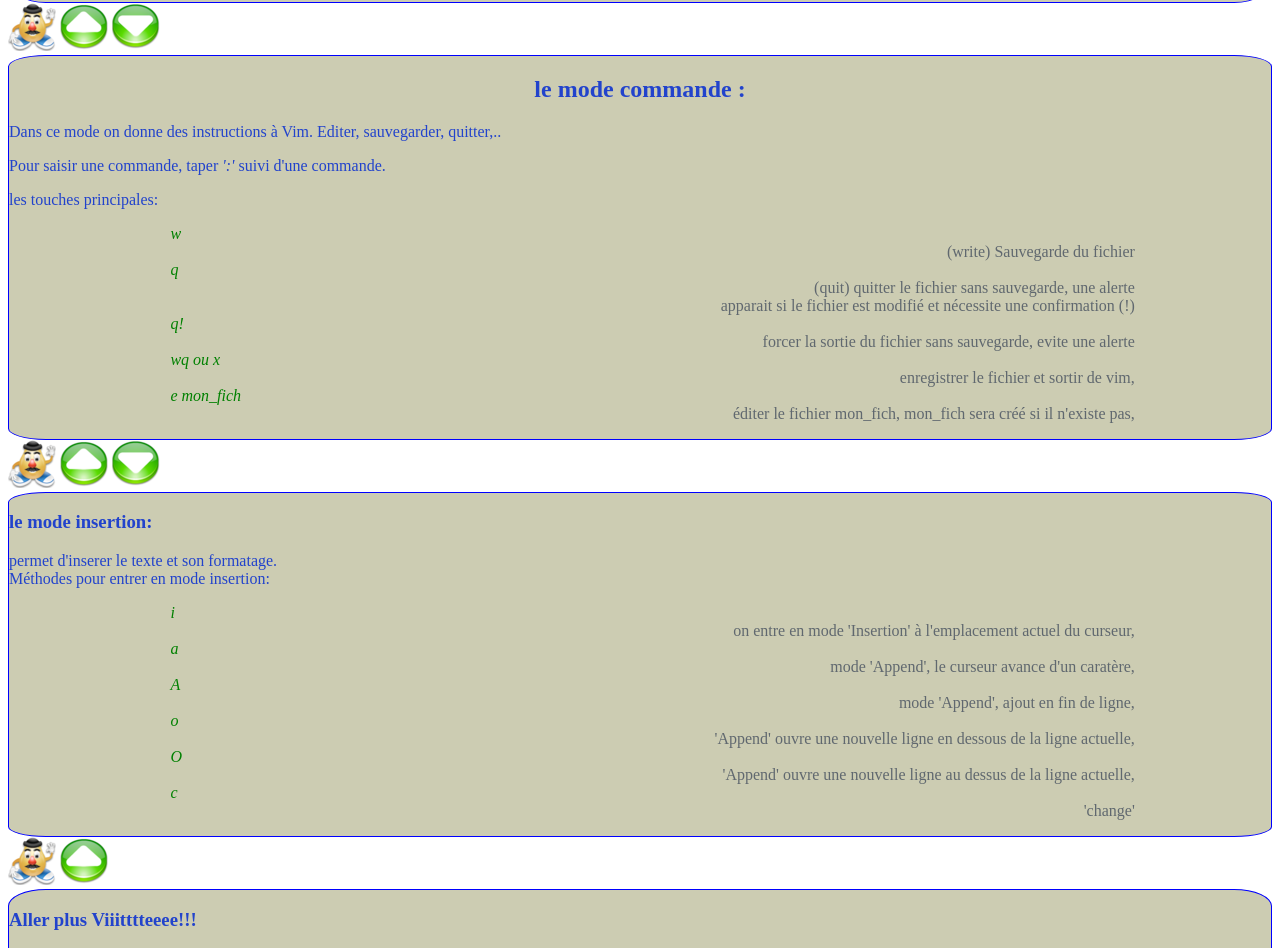
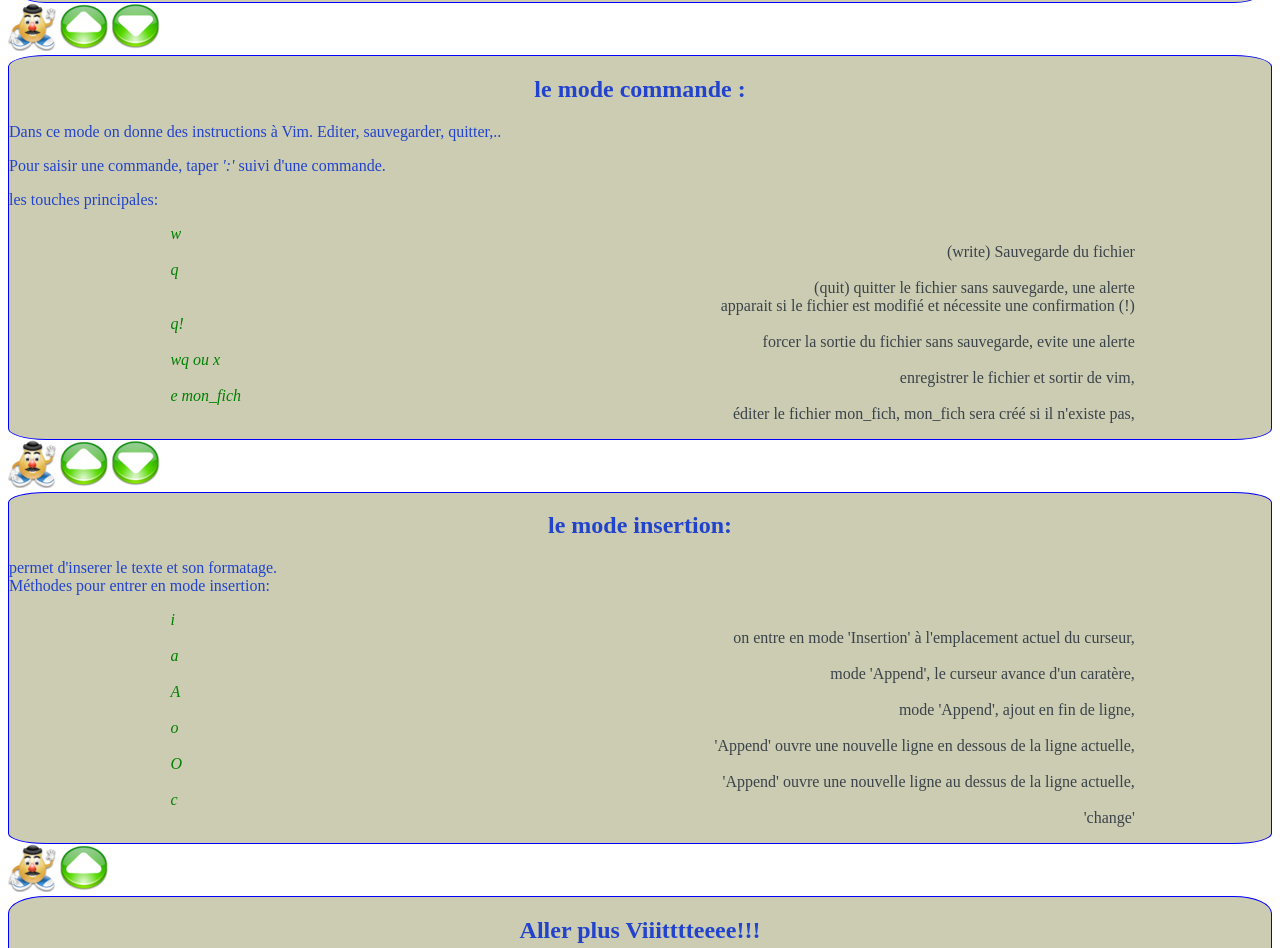
Before and after one commit to didierClin/cheatSheet_vim, a plain HTML site: page index.html in a window 1280 px wide. Shown: the part 896-1844 px from the top of the page. Drawn offline with Linux system fonts and the light colour scheme.

Commit message:
aug couleur <dt> - maj titres h2

```diff
--- a/index.html
+++ b/index.html
@@ -93,7 +93,7 @@
     <a href="#MC"><img src="web/img/vers-haut.png" alt="retour_precedent" title="Mode commande"/></a>
     <a href="#PV"><img src="web/img/vers-bas.png" alt="suite" title="Mode insertion" /></a>
     <div id="MI">
-      <h3>le mode insertion:</h3>
+      <h2>le mode insertion:</h2>
       <p>permet d'inserer le texte et son formatage.
         <br/> Méthodes pour entrer en mode insertion:</p>
       <dl>
@@ -115,7 +115,7 @@
     <a href="#top"><img src="web/img/top.png" alt="retour_top" title="Go to the top"/></a>
     <a href="#MI"><img src="web/img/vers-haut.png" alt="retour_precedent" title="Mode insertion"/></a>
     <div id="PV">
-      <h3>Aller plus Viiitttteeee!!!</h3>
+      <h2>Aller plus Viiitttteeee!!!</h2>
       <p>
         <h4>Répéter la dernière commande:</h4>
         '.' permet de reproduire la dernière commande.
--- a/web/css/app.css
+++ b/web/css/app.css
@@ -75,7 +75,7 @@ dt {
   font-style: italic;
 }
 dd {
-  color: #60686f;
+  color: #3a434a;
   text-align: right;
   margin-right: 10%;  margin-left: 35%;
   padding-right: 10px;
```
